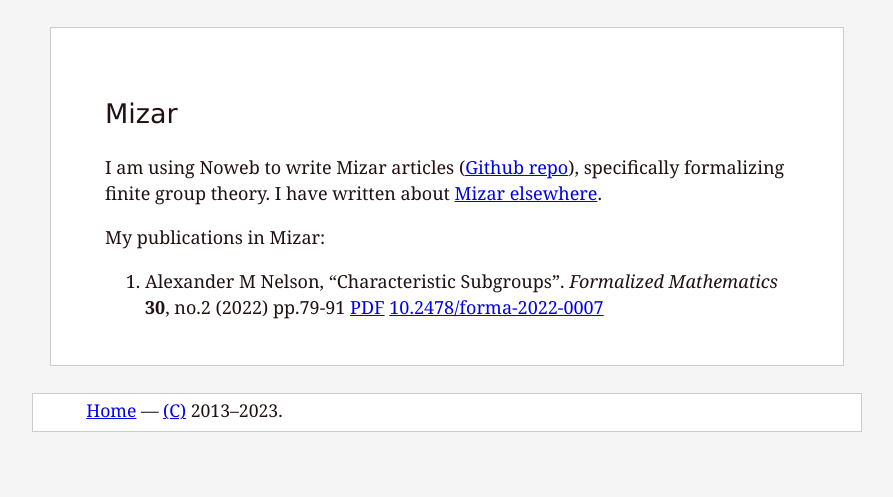
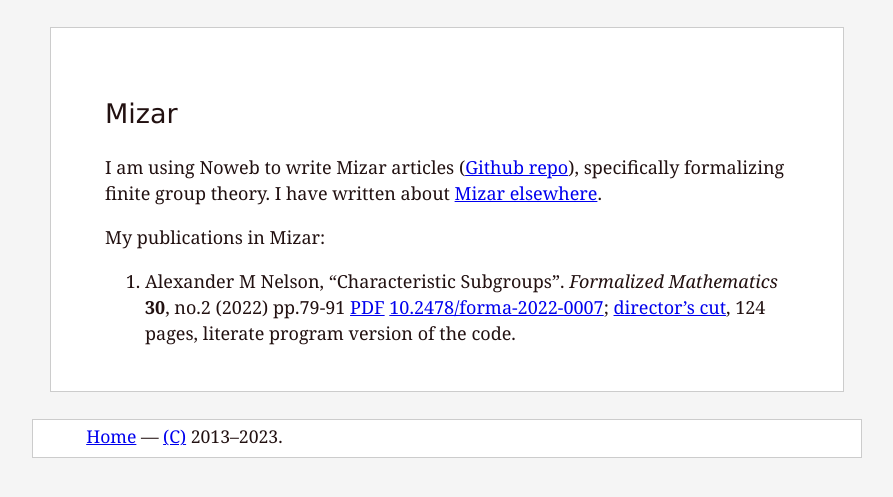
Before and after one commit to pqnelson/pqnelson.github.com, a Jekyll site: the page built from mizar/index.md, in a window 1280 px wide. Shown: the top 497 px of the page, without its empty margins (193-1086 px from the left). Built offline with Jekyll 4.4.1, drawn with Linux system fonts in a browser that asks for light colours.

Commit message:
[minor] Added director's cut to Mizar publication

```diff
--- a/mizar/index.md
+++ b/mizar/index.md
@@ -15,4 +15,6 @@
    "Characteristic Subgroups".
    _Formalized Mathematics_ **30**, no.2 (2022) pp.79-91
    [PDF](http://mizar.uwb.edu.pl/fm/fm30-2/group_22.pdf)
-   [10.2478/forma-2022-0007](https://doi.org/10.2478/forma-2022-0007)
+   [10.2478/forma-2022-0007](https://doi.org/10.2478/forma-2022-0007);
+   [director's cut]({{ site.url }}/assets/mizar/char-subgroups-director-cut.pdf),
+   124 pages, literate program version of the code.
```
Also changed, not shown: 1 other file.
